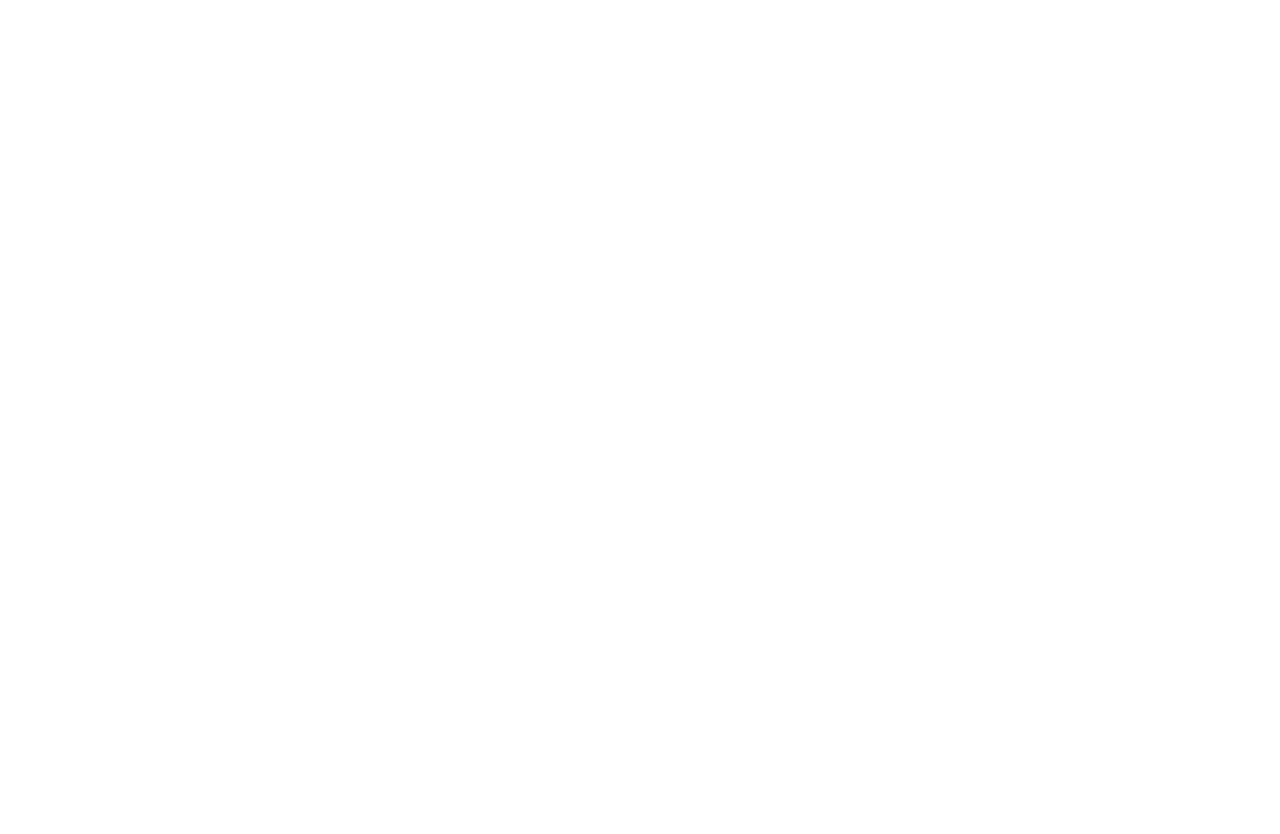
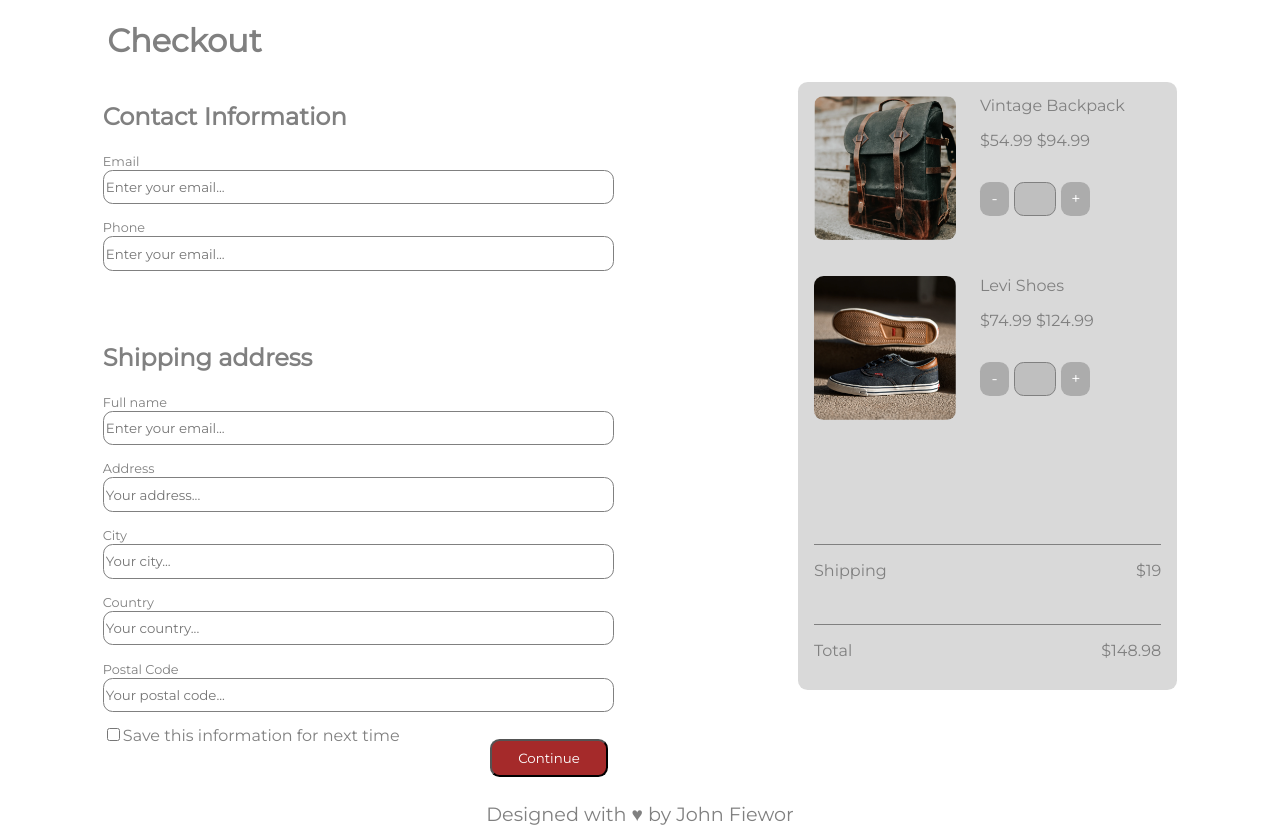
Before and after one commit to Fiewor/checkout-page, a plain HTML site: page index.html in a window 1280 px wide. Before the commit the page ends 800 px from the top, so only its background shows below. Drawn offline with Linux system fonts and the light colour scheme.

Commit message:
lots of changes

```diff
--- a/index.html
+++ b/index.html
@@ -3,13 +3,73 @@
   <head>
     <meta charset="utf-8" />
     <meta name="viewport" content="width=device-width, initial-scale=1, maximum-scale=5"/>
-    <link rel="icon" href="devchallenges.png" />
-    <link rel="shortcut icon" type="image/x-icon" href="https://devchallenges.io/"/>
     <link rel="stylesheet" href="style.css">
-    <title>Devchallenges</title>
-
+    <title>Checkout Page</title>
   </head>
   <body>
+    <h1>Checkout</h1>
+     <main>
+      <div class="one">
+        <h2>Contact Information</h2>
 
+        <Label for="email">Email</Label>
+        <input type="email" name="email" id="email" placeholder="Enter your email...">
+        <Label for="telephone">Phone</Label>
+        <input type="tel" name="telephone" id="telephone" placeholder="Enter your email...">
+
+        <h2>Shipping address</h2>
+
+        <Label for="name">Full name</Label>
+        <input type="text" name="name" id="name" placeholder="Enter your email...">
+        <Label>Address</Label>
+        <input type="text" name="" id="" placeholder="Your address...">
+        <Label for="city">City</Label>
+        <input type="text" name="city" id="city" placeholder="Your city...">
+        <Label for="country">Country</Label>
+        <input type="text" name="country" id="" placeholder="Your country...">
+        <Label>Postal Code</Label>
+        <input type="text" name="postal-code" id="" placeholder="Your postal code...">
+        <input type="checkbox" name="checkbox" id="checkbox">Save this information for next time
+        <button type="submit">Continue</button>
+      </div>
+
+      <div class="two">
+        <div class="item-1">
+          <img src="images/photo1.png" alt="backpack">
+          <div>
+            <p class="item-name">Vintage Backpack</p>
+            <p>$54.99 $94.99</p>
+            <div class="quantity">
+              <button class="btn minus1">-</button>
+              <input type="number" name="" id="" min="1">
+              <button class="btn add1">+</button>
+            </div>
+          </div>
+        </div>
+
+        <div class="item-2">
+          <img src="images/photo2.png" alt="backpack">
+          <div>
+            <p class="item-name">Levi Shoes</p>
+            <p>$74.99 $124.99</p>
+            <div class="quantity">
+              <button class="btn minus1">-</button>
+              <input type="number" name="" id="" min="1">
+              <button class="btn add1">+</button>
+            </div>
+          </div>
+        </div>
+
+        <div class="shipping">
+          <p>Shipping</p><p>$19</p>
+        </div>
+
+        <div class="total">
+          <p>Total</p><p>$148.98</p>
+        </div>
+      </div>
+    </main>
+
+    <footer>Designed with &hearts; by <a href="https://github.com">John Fiewor</a> </footer>
   </body>
 </html>
--- a/style.css
+++ b/style.css
@@ -0,0 +1,163 @@
+@import url('https://fonts.googleapis.com/css2?family=Montserrat&display=swap');
+
+* {
+    font-family: 'Montserrat', sans-serif;
+}
+
+h1 {
+    margin-left: 6.2rem;
+    color: rgb(128, 128, 128);
+}
+
+main {
+    display: flex;
+    flex-direction: row;
+    justify-content: space-around;
+    align-content: space-around;
+    color: rgb(128, 128, 128);
+}
+
+h2:nth-of-type(2) {
+    margin-top: 3em;
+}
+
+.one {
+    width: 40%;
+}
+
+input, img, .two, button, .quantity {
+    border-radius: 0.6rem;
+}
+
+label {
+   font-size: 0.8em;
+}
+
+input:not(input[type="checkbox"]) {
+    display: block;
+    width: 100%;
+    height: 5%;
+    margin-bottom: 1em;
+    border: solid 1px gray;
+}
+
+button {
+    background-color: brown;
+    color: white;
+    display: block;
+    /* justify-items: flex-end; */
+    float: right;
+    margin: 1em 0;
+    padding: 0.7em 2em;
+}
+
+.two {
+    width: 30%;
+    background-color: rgba(128, 128, 128, 0.3);
+    display: flex;
+    flex-direction: column;
+}
+
+.two  {
+    display: flex;
+    justify-content: space-around;
+}
+
+img {
+    width: 9em;
+    height: 9em;
+    margin-right: 1.5em;
+}
+
+.item-1, .item-2, .shipping, .total {
+    display: flex;
+    margin: 0 1em;
+    justify-content: space-around;
+
+}
+
+.item-1 {
+    margin-bottom: 0.5rem;
+}
+
+.item-2 {
+    margin-bottom: 6rem;
+}
+
+.item-name {
+    margin-top: 0;
+}
+
+.quantity {
+    display: flex;
+    width: 60%;
+    /* border: 1px solid gray; */
+    margin: 0;
+}
+
+.quantity input, .quantity button {
+    width: 5rem;
+    padding: 0.4em;
+    font-size: 1rem;
+    text-align: center;
+    font-weight: 300;
+    background-color: rgba(128, 128, 128, 0.5);
+    border: none;
+}
+
+.quantity input {
+    background-color: rgba(128, 128, 128, 0.3);
+    margin: 1em 0.3em;
+    border: none;
+}
+
+.quantity input[type="number"]::-webkit-inner-spin-button,
+.quantity input[type="number"]::-webkit-outer-spin-button {
+    -webkit-appearance: none;
+}
+
+.shipping, .total {
+    display: inline-flex;
+    justify-content: space-between;
+    border-top: 1px solid gray;
+    padding: 0;
+}
+
+footer {
+    color: gray;
+    text-align: center;
+    font-size: 1.2rem;
+    margin: 7rem auto 0.5rem;
+}
+
+footer a {
+    text-decoration: none;
+    color: gray;
+}
+
+@media screen and (max-width: 768px){
+    h1 {
+        margin-left: 1rem;
+    }
+
+    main {
+        flex-direction: column-reverse;
+    }
+
+    .one, .two {
+        width: 90vw;
+        margin: 1rem;
+    }
+
+    img {
+        width: 7em;
+        height: 7em;
+    }
+
+
+
+    footer {
+        font-size: 0.8em;
+        margin: 1rem auto;
+    }
+}
```
